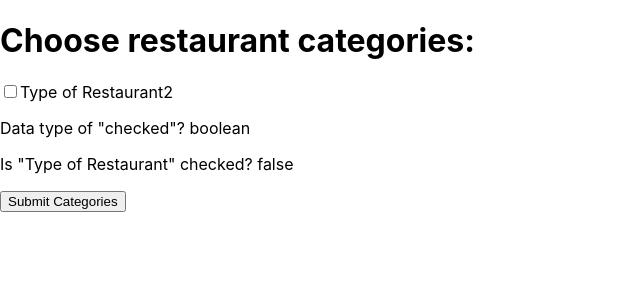
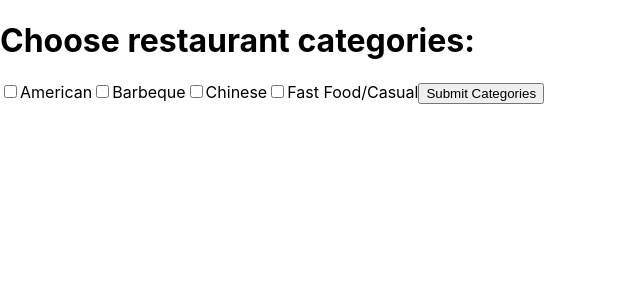
Before and after one commit to brookeseiter/zest-quest, a React (Create React App) app in the folder client/: page /categories in a window 1280 px wide. Shown: the top 300 px of the page, without its empty margins (0-640 px from the left). Built offline with nearby package versions, Linux system fonts and the light colour scheme.

Commit message:
created state and handleState function for each category, feeding data into Checkbox component

```diff
--- a/client/src/components/Checkbox.js
+++ b/client/src/components/Checkbox.js
@@ -1,8 +1,9 @@
-function Checkbox({label, value, onChange}) {
+function Checkbox({label, name, value, onChange}) {
     return (
         <label htmlFor="">
             <input
                 type="checkbox"
+                name={name}
                 checked={value}
                 onChange={onChange}
                 required
--- a/client/src/pages/CategorySelect.js
+++ b/client/src/pages/CategorySelect.js
@@ -2,10 +2,29 @@ import { useState } from "react";
 import Checkbox from "../components/Checkbox";
 
 function CategorySelect() {
-    const [checked, setChecked] = useState(false);
+    const [american, setAmerican] = useState(false);
+    const [bbq, setBbq] = useState(false);
+    const [chinese, setChinese] = useState(false);
+    const [fastFood, setFastFood] = useState(false);
 
-    const handleChecked = () => {
-        setChecked(!checked);
+    const handleAmerican = (e) => {
+        setAmerican(e.target.checked);
+        console.log(e.target.checked, e.target.name);
+    };
+
+    const handleBbq = (e) => {
+        setBbq(e.target.checked);
+        console.log(e.target.checked, e.target.name);
+    };
+
+    const handleChinese = (e) => {
+        setChinese(e.target.checked);
+        console.log(e.target.checked, e.target.name);
+    };
+
+    const handleFastFood = (e) => {
+        setFastFood(e.target.checked);
+        console.log(e.target.checked, e.target.name);
     };
 
     return (
@@ -13,13 +32,101 @@ function CategorySelect() {
             <div>
             <h1>Choose restaurant categories:</h1>
                 <form className="categories-form">
+                    {/* <label htmlFor="american">
+                        <input
+                            type="checkbox"
+                            name="american"
+                            id="american"
+                            checked={american}
+                            onChange={handleAmerican}
+                            required
+                        />
+                            American
+                    </label> */}
+                    {/* <label htmlFor="">
+                        <input
+                            type="checkbox"
+                            name="bbq"
+                            checked={checked}
+                            onChange={handleChecked}
+                            required
+                        />
+                            BBQ
+                    </label> */}
                     <Checkbox
-                        label="Type of Restaurant2"
+                        label="American"
+                        name="american"
+                        value={american}
+                        onChange={handleAmerican}
+                    />
+                    <Checkbox
+                        label="Barbeque"
+                        name="bbq"
+                        value={bbq}
+                        onChange={handleBbq}
+                    />
+                    <Checkbox
+                        label="Chinese"
+                        name="chinese"
+                        value={chinese}
+                        onChange={handleChinese}
+                    />
+                    <Checkbox
+                        label="Fast Food/Casual"
+                        name="fastFood"
+                        value={fastFood}
+                        onChange={handleFastFood}
+                    />
+                    {/* <Checkbox
+                        label="Indian"
                         value={checked}
                         onChange={handleChecked}
                     />
-                    <p>Data type of "checked"? {typeof(checked)}</p>
-                    <p>Is "Type of Restaurant" checked? {checked.toString()}</p>
+                    <Checkbox
+                        label="Italian"
+                        value={checked}
+                        onChange={handleChecked}
+                    />
+                    <Checkbox
+                        label="Japanese"
+                        value={checked}
+                        onChange={handleChecked}
+                    />
+                    <Checkbox
+                        label="Mediterranean"
+                        value={checked}
+                        onChange={handleChecked}
+                    />
+                    <Checkbox
+                        label="Mexican"
+                        value={checked}
+                        onChange={handleChecked}
+                    />
+                    <Checkbox
+                        label="Middle Eastern"
+                        value={checked}
+                        onChange={handleChecked}
+                    />
+                    <Checkbox
+                        label="Pizza"
+                        value={checked}
+                        onChange={handleChecked}
+                    />
+                    <Checkbox
+                        label="Seafood"
+                        value={checked}
+                        onChange={handleChecked}
+                    />
+                    <Checkbox
+                        label="Thai"
+                        value={checked}
+                        onChange={handleChecked}
+                    />
+                    <Checkbox
+                        label="Vietnamese"
+                        value={checked}
+                        onChange={handleChecked}
+                    /> */}
                     <button>Submit Categories</button>
                 </form>
             </div>
```
